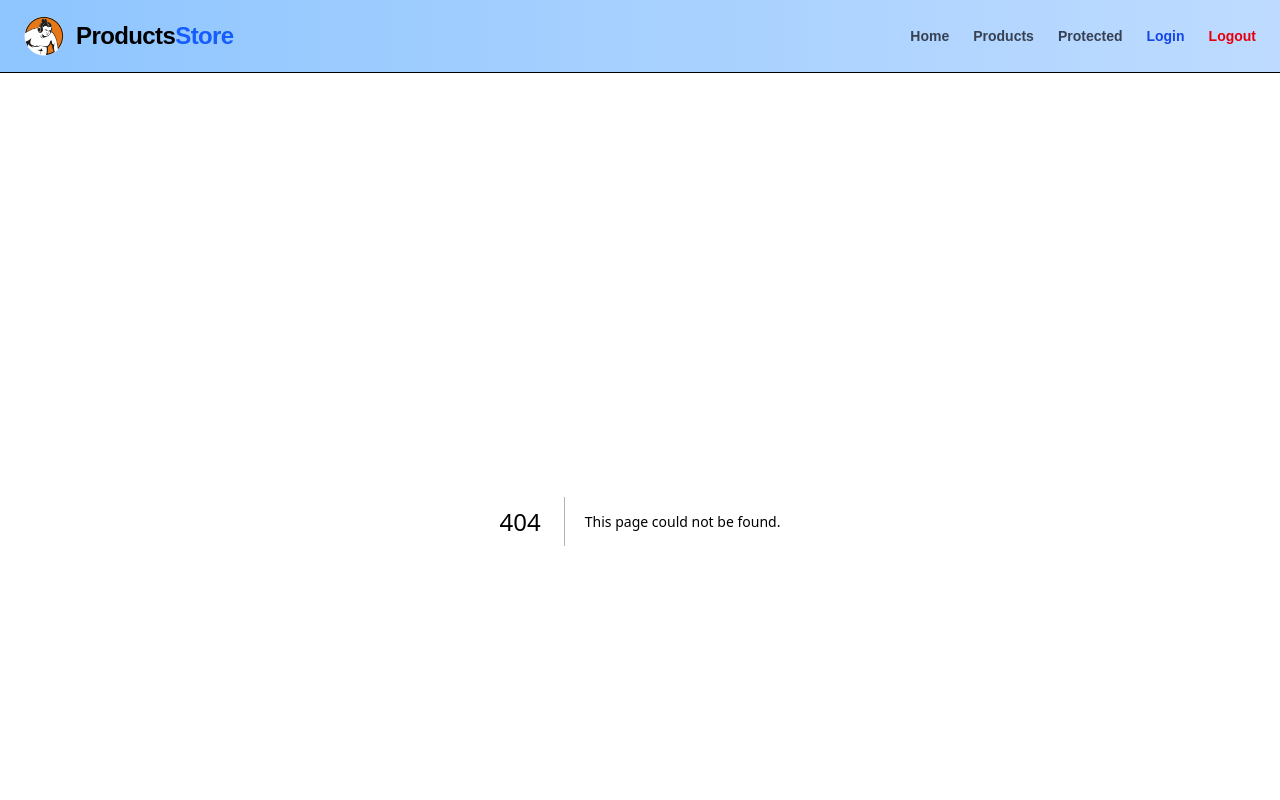
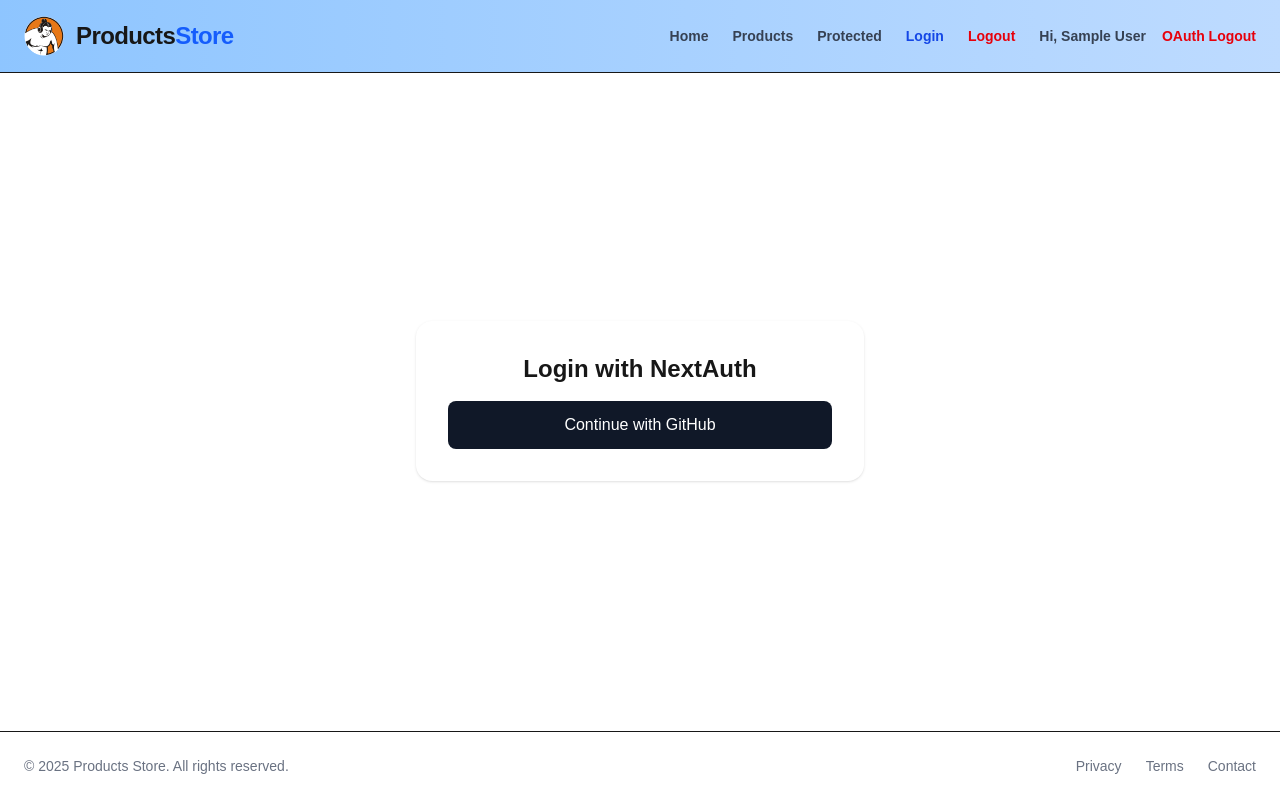
Before and after one commit to Deepak6205/nextjs_full_stack_app, a Next.js app: page /auth/login in a window 1280 px wide. Before the commit this address had no page. Shown: the top 800 px of the page. Built offline with nearby package versions, Linux system fonts and the light colour scheme; no server answers; sample sign-in values are in the browser's storage.

Commit message:
used netxAuth in our app

```diff
--- /dev/null
+++ b/app/api/auth/[...nextauth]/route.js
@@ -0,0 +1,16 @@
+import NextAuth from "next-auth";
+import GitHubProvider from "next-auth/providers/github";
+
+const handler = NextAuth({
+  providers: [
+    GitHubProvider({
+      clientId: process.env.GITHUB_ID,
+      clientSecret: process.env.GITHUB_SECRET,
+    }),
+  ],
+  pages: {
+    signIn: "/auth/login",
+  },
+});
+
+export { handler as GET, handler as POST };
--- /dev/null
+++ b/app/auth/login/page.js
@@ -0,0 +1,22 @@
+"use client";
+
+import { signIn } from "next-auth/react";
+
+export default function NextAuthLoginPage() {
+  return (
+    <div className="min-h-[70vh] flex items-center justify-center">
+      <div className="bg-white p-8 rounded-2xl shadow max-w-md w-full text-center">
+        <h1 className="text-2xl font-bold mb-4">
+          Login with NextAuth
+        </h1>
+
+        <button
+          onClick={() => signIn("github")}
+          className="w-full bg-gray-900 text-white py-3 rounded-lg hover:bg-black transition"
+        >
+          Continue with GitHub
+        </button>
+      </div>
+    </div>
+  );
+}
--- /dev/null
+++ b/app/auth/protected/page.js
@@ -0,0 +1,25 @@
+"use client";
+
+import { useSession } from "next-auth/react";
+import { redirect } from "next/navigation";
+
+export default function NextAuthProtectedPage() {
+  const { data: session, status } = useSession();
+
+  if (status === "loading") return <p>Loading...</p>;
+
+  if (!session) {
+    redirect("/auth/login");
+  }
+
+  return (
+    <div className="max-w-xl mx-auto bg-white p-6 rounded-xl shadow">
+      <h1 className="text-2xl font-bold mb-2">
+        NextAuth Protected Page
+      </h1>
+      <p className="mb-4">
+        Logged in as <strong>{session.user.email}</strong>
+      </p>
+    </div>
+  );
+}
--- /dev/null
+++ b/app/components/AuthButtons.jsx
@@ -0,0 +1,41 @@
+"use client";
+
+import Link from "next/link";
+import { signIn, signOut, useSession } from "next-auth/react";
+
+export default function AuthButtons() {
+  const { data: session, status } = useSession();
+
+  // Loading state
+  if (status === "loading") {
+    return null;
+  }
+
+  // NOT logged in with NextAuth
+  if (!session) {
+    return (
+      <Link
+        href="/auth/login"
+        className="text-gray-700 hover:text-blue-700 transition"
+      >
+        OAuth Login
+      </Link>
+    );
+  }
+
+  // Logged in with NextAuth
+  return (
+    <div className="flex items-center gap-4">
+      <span className="text-sm text-gray-700">
+        Hi, {session.user.name}
+      </span>
+
+      <button
+        onClick={() => signOut({ callbackUrl: "/auth/login" })}
+        className="text-red-600 hover:underline text-sm"
+      >
+        OAuth Logout
+      </button>
+    </div>
+  );
+}
--- a/app/layout.js
+++ b/app/layout.js
@@ -1,5 +1,7 @@
 import Link from "next/link";
 import "./globals.css";
+import Providers from "./providers";
+import AuthButtons from "./components/AuthButtons";
 
 export const metadata = {
   title: "Products Store",
@@ -9,12 +11,13 @@ export default function RootLayout({ children }) {
   return (
     <html lang="en">
       <body className="min-h-screen flex flex-col bg-gray-50 text-gray-900 antialiased">
+        <Providers>
 
-
+          {/* Header */}
           <header className="sticky top-0 z-50 bg-gradient-to-r from-blue-300 to-blue-200 border-b">
             <div className="w-full px-6 py-4 flex items-center justify-between">
 
-
+              {/* Logo */}
               <Link href="/" className="flex items-center gap-3">
                 <img
                   src="/logo.png"
@@ -26,55 +29,43 @@ export default function RootLayout({ children }) {
                 </span>
               </Link>
 
-
+              {/* Navigation */}
               <nav className="flex items-center gap-6 text-sm font-semibold">
-              <Link
-                href="/"
-                className="text-gray-700 hover:text-blue-700 transition"
-              >
+                <Link href="/" className="text-gray-700 hover:text-blue-700">
                   Home
                 </Link>
 
-              <Link
-                href="/products"
-                className="text-gray-700 hover:text-blue-700 transition"
-              >
+                <Link href="/products" className="text-gray-700 hover:text-blue-700">
                   Products
                 </Link>
 
-              <Link
-                href="/protected"
-                className="text-gray-700 hover:text-blue-700 transition"
-              >
+                {/* Custom auth */}
+                <Link href="/protected" className="text-gray-700 hover:text-blue-700">
                   Protected
                 </Link>
 
-              <Link
-                href="/login"
-                className="text-blue-700 hover:underline"
-              >
+                <Link href="/login" className="text-blue-700 hover:underline">
                   Login
                 </Link>
 
-
                 <form action="/api/logout" method="POST">
-                <button
-                  type="submit"
-                  className="text-red-600 hover:underline"
-                >
+                  <button className="text-red-600 hover:underline">
                     Logout
                   </button>
                 </form>
+
+                {/* NextAuth (dynamic) */}
+                <AuthButtons />
               </nav>
             </div>
           </header>
 
-
+          {/* Main */}
           <main className="flex-1 w-full px-6 py-12">
             {children}
           </main>
 
-
+          {/* Footer */}
           <footer className="bg-white border-t">
             <div className="w-full px-6 py-6 flex flex-col md:flex-row justify-between items-center gap-4">
               <p className="text-sm text-gray-500">
@@ -82,19 +73,14 @@ export default function RootLayout({ children }) {
               </p>
 
               <div className="flex gap-6 text-sm text-gray-500">
-              <span className="hover:text-blue-600 cursor-pointer">
-                Privacy
-              </span>
-              <span className="hover:text-blue-600 cursor-pointer">
-                Terms
-              </span>
-              <span className="hover:text-blue-600 cursor-pointer">
-                Contact
-              </span>
+                <span className="hover:text-blue-600 cursor-pointer">Privacy</span>
+                <span className="hover:text-blue-600 cursor-pointer">Terms</span>
+                <span className="hover:text-blue-600 cursor-pointer">Contact</span>
               </div>
             </div>
           </footer>
 
+        </Providers>
       </body>
     </html>
   );
--- /dev/null
+++ b/app/providers.js
@@ -0,0 +1,7 @@
+"use client";
+
+import { SessionProvider } from "next-auth/react";
+
+export default function Providers({ children }) {
+  return <SessionProvider>{children}</SessionProvider>;
+}
--- a/package.json
+++ b/package.json
@@ -11,6 +11,7 @@
   "dependencies": {
     "jose": "^6.1.3",
     "next": "16.0.10",
+    "next-auth": "^4.24.13",
     "react": "19.2.1",
     "react-dom": "19.2.1"
   },
```
Also changed, not shown: 1 other file (tests, documents, lock files or other folders). Lines whose indentation alone changed are shown as unchanged.
